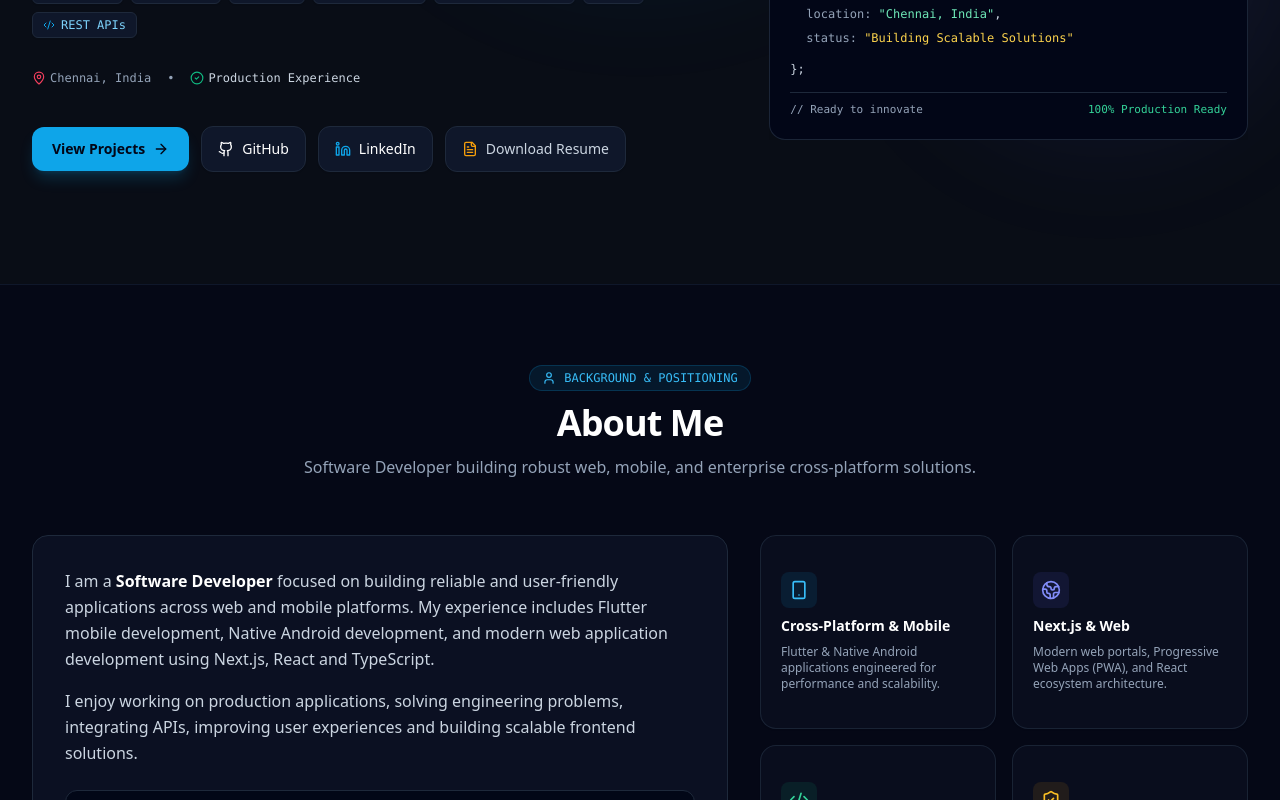
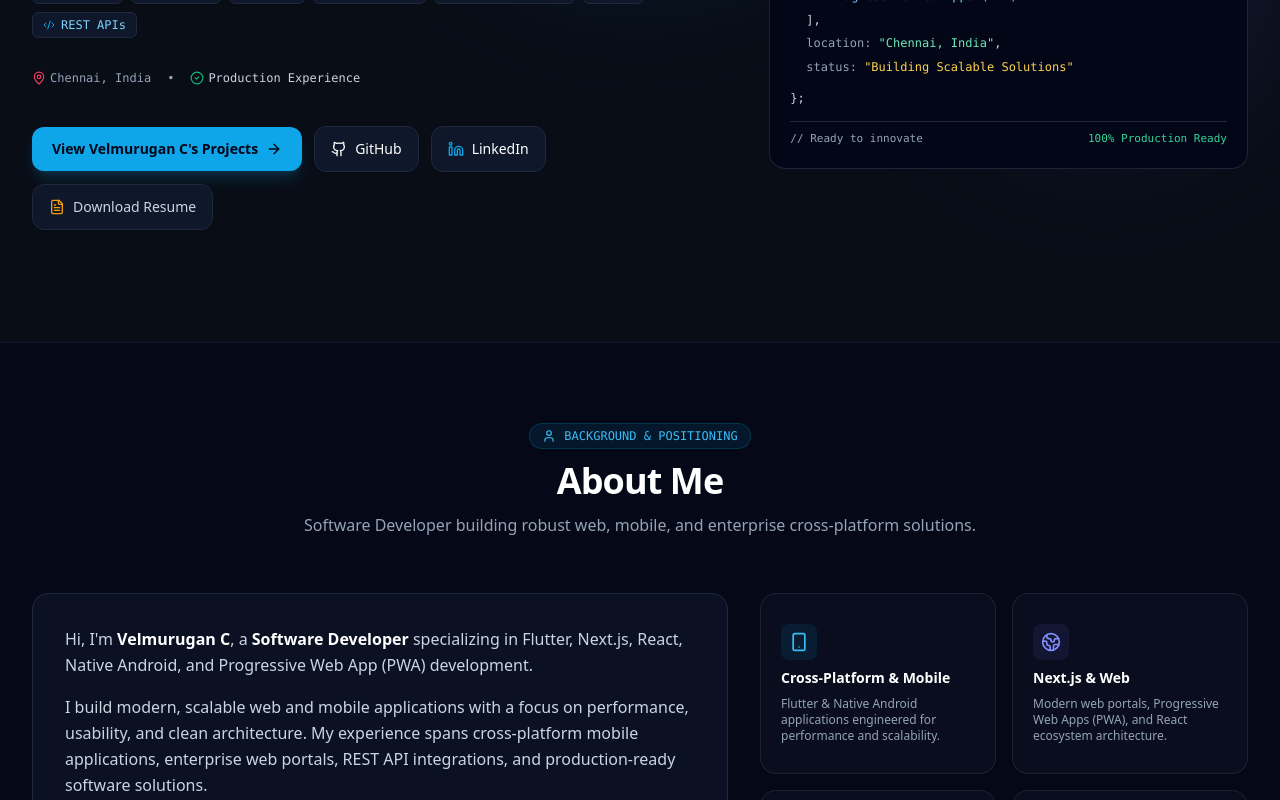
Before and after one commit to VeluFi/Velmurugan-C, a Next.js app: page / in a window 1280 px wide. Shown: the part 480-1280 px from the top of the page. Built offline with nearby package versions, Linux system fonts and the light colour scheme; no server answers.

Commit message:
Complete SEO Implementation: Metadata, Person Schema JSON-LD, Open Graph, Twitter, robots.txt, sitemap.xml

```diff
--- a/package.json
+++ b/package.json
@@ -23,6 +23,8 @@
     "@types/react": "^18.3.12",
     "@types/react-dom": "^18.3.1",
     "autoprefixer": "^10.4.20",
+    "eslint": "^8.57.1",
+    "eslint-config-next": "^14.2.15",
     "postcss": "^8.4.47",
     "tailwindcss": "^3.4.14",
     "typescript": "^5.6.3"
--- a/src/app/layout.tsx
+++ b/src/app/layout.tsx
@@ -2,39 +2,64 @@ import type { Metadata } from "next";
 import { ThemeProvider } from "@/components/ThemeProvider";
 import "./globals.css";
 
-const siteUrl = process.env.NEXT_PUBLIC_SITE_URL || "https://velmurugan-c.com";
+const siteUrl = "https://velmurugan-c.vercel.app/";
 
 export const metadata: Metadata = {
   metadataBase: new URL(siteUrl),
-  title: "Velmurugan C | Software Developer | Flutter | Next.js | Android",
+  title: "Velmurugan C | Software Developer | Flutter, Next.js & Android",
   description:
-    "Velmurugan C is a Software Developer specializing in Flutter, Next.js, Native Android, PWA and modern enterprise application development.",
+    "Velmurugan C is a Software Developer specializing in Flutter, Next.js, React, Native Android and Progressive Web App development.",
   keywords: [
     "Velmurugan C",
+    "Velmurugan Developer",
+    "Velmurugan Software Developer",
+    "Velmurugan Flutter Developer",
+    "Velmurugan Next.js Developer",
+    "Velmurugan React Developer",
+    "Velmurugan Android Developer",
+    "Velmurugan PWA Developer",
     "Software Developer",
     "Flutter Developer",
     "Next.js Developer",
     "React Developer",
-    "Native Android",
-    "PWA",
-    "TypeScript",
+    "Native Android Developer",
+    "PWA Developer",
+    "TypeScript Developer",
+    "JavaScript Developer",
+    "Cross Platform Application Developer",
     "Cholamandalam",
     "Chennai India",
-    "Portfolio",
+    "Developer Portfolio",
   ],
   authors: [{ name: "Velmurugan C", url: "https://github.com/VeluFi" }],
+  creator: "Velmurugan C",
+  publisher: "Velmurugan C",
+  alternates: {
+    canonical: siteUrl,
+  },
+  robots: {
+    index: true,
+    follow: true,
+    googleBot: {
+      index: true,
+      follow: true,
+      "max-video-preview": -1,
+      "max-image-preview": "large",
+      "max-snippet": -1,
+    },
+  },
   openGraph: {
-    title: "Velmurugan C | Software Developer",
+    title: "Velmurugan C | Software Developer | Flutter, Next.js & Android",
     description:
-      "Software Developer specializing in building modern web, mobile, and cross-platform applications with Flutter, Next.js, Native Android, and PWA.",
+      "Velmurugan C is a Software Developer specializing in Flutter, Next.js, React, Native Android and PWA development.",
     url: siteUrl,
     siteName: "Velmurugan C Portfolio",
     images: [
       {
-        url: `${siteUrl}/og-image.png`,
+        url: `${siteUrl}og-image.png`,
         width: 1200,
         height: 630,
-        alt: "Velmurugan C - Software Developer Portfolio",
+        alt: "Velmurugan C - Software Developer",
       },
     ],
     locale: "en_US",
@@ -42,15 +67,39 @@ export const metadata: Metadata = {
   },
   twitter: {
     card: "summary_large_image",
-    title: "Velmurugan C | Software Developer",
+    title: "Velmurugan C | Software Developer | Flutter, Next.js & Android",
     description:
-      "Building modern mobile, web and cross-platform applications with Flutter, Next.js, Native Android, and PWA.",
-    images: [`${siteUrl}/og-image.png`],
+      "Velmurugan C is a Software Developer specializing in Flutter, Next.js, React, Native Android and PWA development.",
+    images: [`${siteUrl}og-image.png`],
   },
-  robots: {
-    index: true,
-    follow: true,
+};
+
+const jsonLdPerson = {
+  "@context": "https://schema.org",
+  "@type": "Person",
+  "name": "Velmurugan C",
+  "url": siteUrl,
+  "jobTitle": "Software Developer",
+  "worksFor": {
+    "@type": "Organization",
+    "name": "Cholamandalam Investment and Finance Company Limited",
   },
+  "description":
+    "Software Developer specializing in Flutter, Next.js, React, Native Android and PWA development.",
+  "knowsAbout": [
+    "Flutter",
+    "Next.js",
+    "React",
+    "Native Android",
+    "Progressive Web Apps",
+    "TypeScript",
+    "JavaScript",
+    "Cross-platform Application Development",
+  ],
+  "sameAs": [
+    "https://www.linkedin.com/in/velmurugan-c-32a2a3131/",
+    "https://github.com/VeluFi",
+  ],
 };
 
 export default function RootLayout({
@@ -60,6 +109,12 @@ export default function RootLayout({
 }>) {
   return (
     <html lang="en" suppressHydrationWarning className="scroll-smooth">
+      <head>
+        <script
+          type="application/ld+json"
+          dangerouslySetInnerHTML={{ __html: JSON.stringify(jsonLdPerson) }}
+        />
+      </head>
       <body className="bg-slate-50 dark:bg-[#090d16] text-slate-900 dark:text-slate-100 antialiased selection:bg-sky-500 selection:text-slate-950 min-h-screen transition-colors duration-300">
         <ThemeProvider attribute="class" defaultTheme="dark" enableSystem={false}>
           {children}
--- a/src/app/robots.ts
+++ b/src/app/robots.ts
@@ -1,7 +1,7 @@
 import { MetadataRoute } from "next";
 
 export default function robots(): MetadataRoute.Robots {
-  const siteUrl = process.env.NEXT_PUBLIC_SITE_URL || "https://velmurugan-c.com";
+  const siteUrl = "https://velmurugan-c.vercel.app";
   return {
     rules: {
       userAgent: "*",
--- a/src/app/sitemap.ts
+++ b/src/app/sitemap.ts
@@ -1,10 +1,10 @@
 import { MetadataRoute } from "next";
 
 export default function sitemap(): MetadataRoute.Sitemap {
-  const siteUrl = process.env.NEXT_PUBLIC_SITE_URL || "https://velmurugan-c.com";
+  const siteUrl = "https://velmurugan-c.vercel.app";
   return [
     {
-      url: siteUrl,
+      url: `${siteUrl}/`,
       lastModified: new Date(),
       changeFrequency: "monthly",
       priority: 1.0,
--- a/src/components/About.tsx
+++ b/src/components/About.tsx
@@ -28,10 +28,10 @@ export const About: React.FC = () => {
           <div className="lg:col-span-7 bg-white dark:bg-slate-900/60 rounded-2xl p-6 sm:p-8 border border-slate-200 dark:border-slate-800 flex flex-col justify-between space-y-6 shadow-sm">
             <div className="space-y-4 text-slate-700 dark:text-slate-300 text-base leading-relaxed">
               <p>
-                I am a <strong className="text-slate-900 dark:text-white">Software Developer</strong> focused on building reliable and user-friendly applications across web and mobile platforms. My experience includes Flutter mobile development, Native Android development, and modern web application development using Next.js, React and TypeScript.
+                Hi, I&apos;m <strong className="text-slate-900 dark:text-white">Velmurugan C</strong>, a <strong className="text-slate-900 dark:text-white">Software Developer</strong> specializing in Flutter, Next.js, React, Native Android, and Progressive Web App (PWA) development.
               </p>
               <p>
-                I enjoy working on production applications, solving engineering problems, integrating APIs, improving user experiences and building scalable frontend solutions.
+                I build modern, scalable web and mobile applications with a focus on performance, usability, and clean architecture. My experience spans cross-platform mobile applications, enterprise web portals, REST API integrations, and production-ready software solutions.
               </p>
             </div>
 
--- a/src/components/Hero.tsx
+++ b/src/components/Hero.tsx
@@ -35,7 +35,7 @@ export const Hero: React.FC = () => {
                 <span>{profileData.title}</span>
                 <span className="hidden sm:inline text-slate-400">|</span>
                 <span className="text-slate-700 dark:text-slate-300 text-sm sm:text-lg font-mono block w-full sm:w-auto">
-                  Flutter · Next.js · Native Android · PWA
+                  Flutter | Next.js | React | Native Android | PWA
                 </span>
               </div>
             </div>
@@ -75,7 +75,7 @@ export const Hero: React.FC = () => {
                 href="#projects"
                 className="px-5 py-3 rounded-xl bg-sky-500 hover:bg-sky-400 text-slate-950 font-semibold text-xs sm:text-sm transition-all shadow-lg shadow-sky-500/20 flex items-center gap-2 group"
               >
-                View Projects
+                View Velmurugan C&apos;s Projects
                 <ArrowRight className="w-4 h-4 group-hover:translate-x-1 transition-transform" />
               </a>
 
@@ -164,7 +164,7 @@ export const Hero: React.FC = () => {
                 <div>&#125;;</div>
 
                 <div className="pt-2 border-t border-slate-800 text-slate-400 text-[11px] flex items-center justify-between">
-                  <span>// Ready to innovate</span>
+                  <span>{"// Ready to innovate"}</span>
                   <span className="text-emerald-400 font-mono">100% Production Ready</span>
                 </div>
               </div>
```
Also changed, not shown: .eslintrc.json (added), 1 other file (tests, documents, lock files or other folders).
